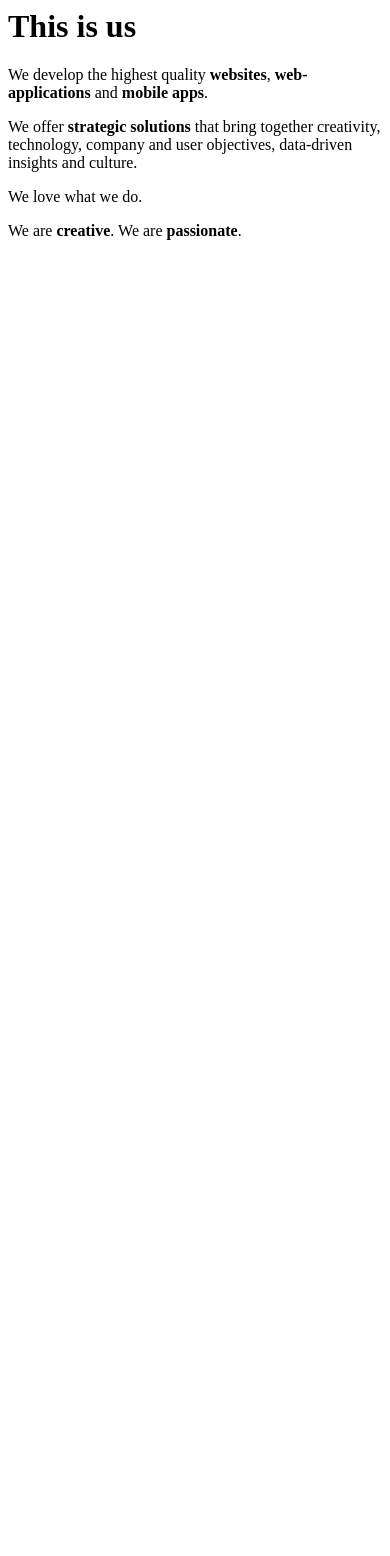
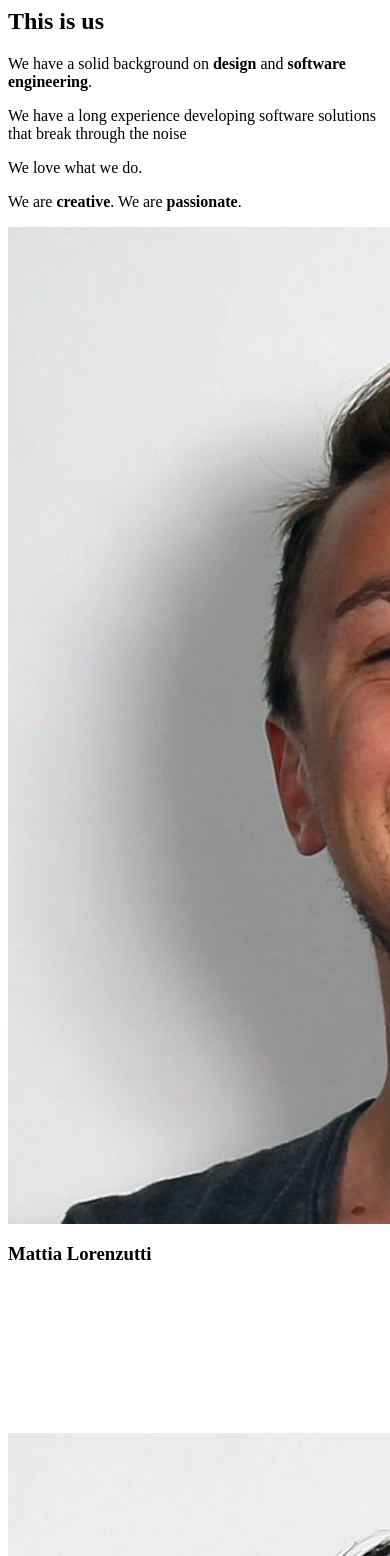
Before and after one commit to fgatti675/Camberi, a web app: file src/partials/about.html in a window 390 px wide; the page is wider, and only the part inside the window is pictured. Shown: the top 1556 px of that part. Before the commit the page ends 240 px from the top of that part, so only its background shows below. Run offline with its HTML, style and script files only (its server is not run), Linux system fonts and the light colour scheme.

Commit message:
Randomized colors. About page content updates

```diff
--- a/src/main.scss
+++ b/src/main.scss
@@ -6,6 +6,7 @@
 @import "scss/components/main";
 @import "scss/components/header";
 @import "scss/components/nav";
+@import "scss/components/color_switch";
 @import "scss/components/scene";
 @import "scss/components/page";
 @import "scss/components/swiper";
--- a/src/partials/about.html
+++ b/src/partials/about.html
@@ -1,21 +1,38 @@
 <div id="about">
-    <div class="content">
-        <h1 class="text_dark">This is us</h1>
 
-        <div class="reveal2 text_dark">
-            <!-- <h3>CUTTING-EDGE TECHNOLOGIES</h3> -->
-            <p>We develop the highest quality
-                <strong>websites</strong>,
-                <strong>web-applications</strong> and
-                <strong>mobile apps</strong>.
-            </p>
-            <p>We offer
-                <b>strategic solutions</b> that bring together creativity, technology, company and user objectives, data-driven insights
-                and culture.</p>
-            <p>We love what we do.</p>
-            <p>We are
-                <b>creative</b>. We are
-                <b>passionate</b>.</p>
+    <div class="reveal2 text_dark content__body">
+        <h2 class="text_dark">This is us</h2>
+        <p>We have a solid background on
+            <b>design</b> and
+            <b>software engineering</b>.
+        </p>
+        <p>We have a long experience developing software solutions that break through the noise</p>
+        <p>We love what we do.</p>
+        <p>We are
+            <b>creative</b>. We are
+            <b>passionate</b>.</p>
+    </div>
+    <div class="guys">
+        <div class="guy">
+            <img src="/img/tia.png">
+            <h3 class="text_dark">Mattia Lorenzutti</h3>
+            <a href="https://www.linkedin.com/in/mattialorenzutti/">
+                <svg class="icon">
+                    <use xlink:href="#linkedin-1-dark" />
+                </svg>
+            </a>
+        </div>
+        <div class="guy">
+            <img src="/img/fra.png">
+            <h3 class="text_dark">Francesco Gatti</h3>
+            <a href="https://www.linkedin.com/in/fgatti675/">
+                <svg class="icon">
+                    <use xlink:href="#linkedin-1-dark" />
+                </svg>
+            </a>
         </div>
     </div>
+    <div class="text_dark">
+        <span class="plus">+</span> <span>an awesome net of collaborators</span>
+    </div>
 </div>
--- a/src/partials/icons.html
+++ b/src/partials/icons.html
@@ -18,6 +18,12 @@
     <desc>A solid styled icon from Orion Icon Library.</desc>
     <path data-name="layer1"
     fill="#FFFFFF" d="M1.15 21.7h13V61h-13zm46.55-1.3c-5.7 0-9.1 2.1-12.7 6.7v-5.4H22V61h13.1V39.7c0-4.5 2.3-8.9 7.5-8.9s8.3 4.4 8.3 8.8V61H64V38.7c0-15.5-10.5-18.3-16.3-18.3zM7.7 2.6C3.4 2.6 0 5.7 0 9.5s3.4 6.9 7.7 6.9 7.7-3.1 7.7-6.9S12 2.6 7.7 2.6z"></path>
+  </symbol>
+  <symbol xmlns="http://www.w3.org/2000/svg" viewBox="0 0 64 64" id="linkedin-1-dark">
+    <title>Linkedin</title>
+    <desc>A solid styled icon from Orion Icon Library.</desc>
+    <path data-name="layer1"
+    fill="#0077B5" d="M1.15 21.7h13V61h-13zm46.55-1.3c-5.7 0-9.1 2.1-12.7 6.7v-5.4H22V61h13.1V39.7c0-4.5 2.3-8.9 7.5-8.9s8.3 4.4 8.3 8.8V61H64V38.7c0-15.5-10.5-18.3-16.3-18.3zM7.7 2.6C3.4 2.6 0 5.7 0 9.5s3.4 6.9 7.7 6.9 7.7-3.1 7.7-6.9S12 2.6 7.7 2.6z"></path>
   </symbol>
   <symbol xmlns="http://www.w3.org/2000/svg" viewBox="0 0 64 64" id="chat-bubble-1">
     <title>Chat Bubble</title>
--- a/src/scss/components/_page.scss
+++ b/src/scss/components/_page.scss
@@ -62,14 +62,15 @@
     align-self: start;
     font-weight: 500;
     line-height: 1.5;
-    margin-top: 20px;
+    margin-top: 1.2rem;
+
     @media screen and (max-width: 55em) {
         background: rgba(0, 0, 0, 0.2);
         padding: 2rem;
         border-radius: 16px;
         font-size: 0.85em;
         max-width: 90vw;
-        box-shadow: 0px 0px 33px rgba(0, 0, 0, 0.1);
+        // box-shadow: 0px 0px 33px rgba(0, 0, 0, 0.1);
     }
 }
 
--- a/src/template.html
+++ b/src/template.html
@@ -49,6 +49,7 @@ You rock! ♥ And you should be working with us! hello@camberi.com
   <%= require('html-loader!./partials/icons.html') %>
     <%= require('html-loader!./partials/header.html') %>
       <%= require('html-loader!./partials/nav.html') %>
+      <%= require('html-loader!./partials/color_switch.html') %>
 
         <main>
           <%= require('html-loader!./partials/background.html') %>
```
Also changed, not shown: src/index.js (+26 -19 lines), src/partials/color_switch.html (added, +8 -0 lines), src/partials/content.html (+4 -14 lines), src/partials/nav.html (+0 -11 lines), src/scss/basics/_general.scss (+11 -0 lines), src/scss/basics/_headlines.scss (+6 -2 lines), src/scss/components/_about.scss (+41 -6 lines), src/scss/components/_color_switch.scss (added, +24 -0 lines), src/static/img/fra.png (added), src/static/img/tia.png (added).
